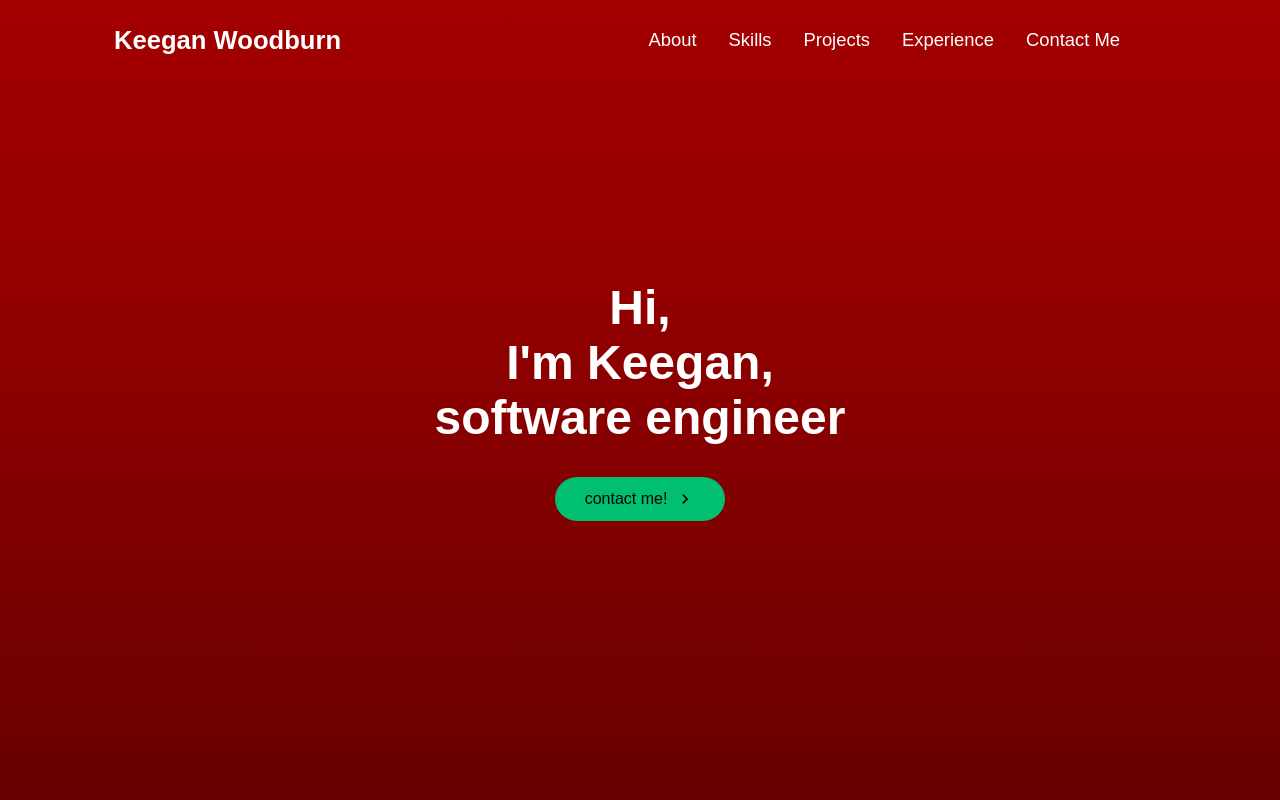
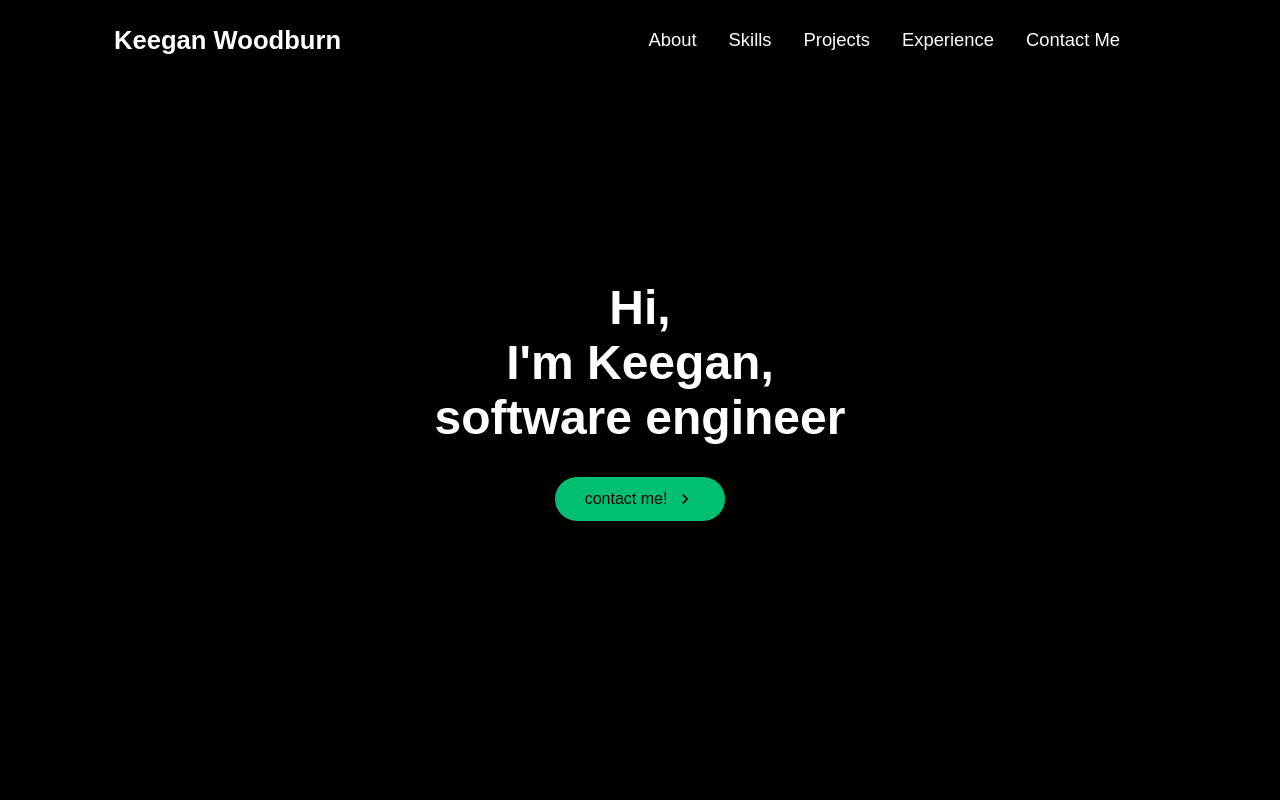
Before and after one commit to TheDeafOne/portfolio, a React (Create React App) app: page / in a window 1280 px wide. Shown: the top 800 px of the page. Built offline with nearby package versions, Linux system fonts and the light colour scheme.

Commit message:
background color for welcomeSection

```diff
--- a/src/components/WelcomeSection/WelcomeElements.js
+++ b/src/components/WelcomeSection/WelcomeElements.js
@@ -2,7 +2,7 @@ import styled from 'styled-components';
 import { MdKeyboardArrowRight, MdArrowForward } from 'react-icons/md';
 
 export const WelcomeContainer = styled.div`
-    background: red;
+    background: black;
     display: flex;
     justify-content: center;
     align-items: center;
```
